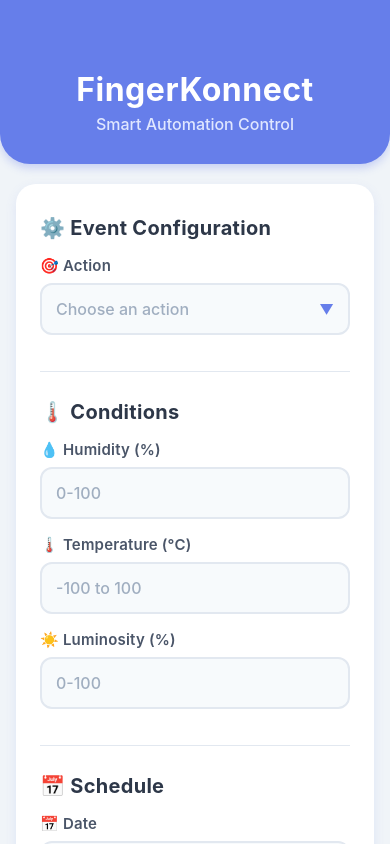
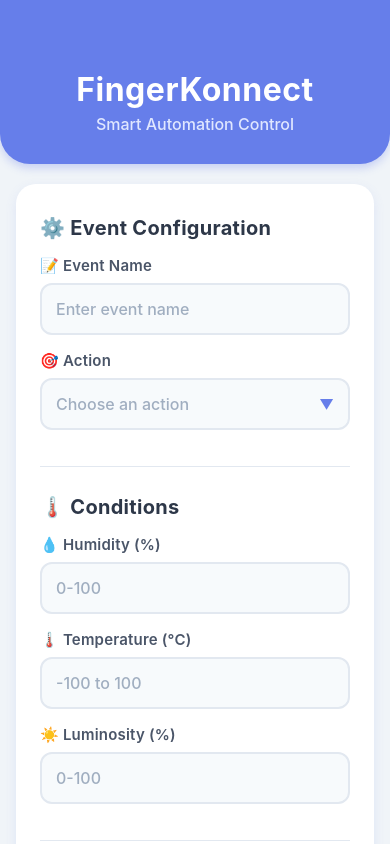
Before and after one commit to gatiengnv/ConnectedFinger, a React Native app: screen / in a window 390 px wide. Built offline with nearby package versions, Linux system fonts and the light colour scheme.

Commit message:
Add name to event

```diff
--- a/App.tsx
+++ b/App.tsx
@@ -35,6 +35,7 @@
 }
 
 interface Event {
+  name: string;
   action: string;
   condition: EventCondition;
   repeat: string;
@@ -51,6 +52,7 @@
 function AppContent() {
   const [fadeAnim] = useState(new Animated.Value(0));
 
+  const [name, setName] = useState('');
   const [action, setAction] = useState('');
   const [humidity, setHumidity] = useState('');
   const [temperature, setTemperature] = useState('');
@@ -106,7 +108,12 @@
       const savedEvents = await AsyncStorage.getItem('eventsData');
       if (savedEvents) {
         const data = JSON.parse(savedEvents);
-        setEvents(data.events || []);
+        // Add default names to events that don't have one (migration)
+        const migratedEvents = (data.events || []).map((event: Event, index: number) => ({
+          ...event,
+          name: event.name || `Event ${index + 1}`,
+        }));
+        setEvents(migratedEvents);
       }
     } catch (error) {
       console.error('Error loading events:', error);
@@ -166,6 +173,11 @@
   };
 
   const validateForm = (): boolean => {
+    if (!name.trim()) {
+      Alert.alert('Error', 'Please enter a name for the event.');
+      return false;
+    }
+
     if (!action) {
       Alert.alert('Error', 'Please select an action.');
       return false;
@@ -192,6 +204,7 @@
     }
 
     const event: Event = {
+      name: name.trim(),
       action: action,
       condition: {},
       repeat: repeatValue || 'one_time',
@@ -233,6 +246,7 @@
   const handleEditEvent = (index: number) => {
     const event = events[index];
     setEditingIndex(index);
+    setName(event.name || '');
     setAction(event.action);
     setHumidity(event.condition.humidity?.toString() || '');
     setTemperature(event.condition.temperature?.toString() || '');
@@ -273,6 +287,7 @@
   };
 
   const resetForm = () => {
+    setName('');
     setAction('');
     setHumidity('');
     setTemperature('');
@@ -401,6 +416,28 @@
 
         <Animated.View style={[styles.form, { opacity: fadeAnim }]}>
           <Text style={styles.sectionTitle}>⚙️ Event Configuration</Text>
+
+          <View style={styles.fieldWrapper}>
+            <View style={styles.fieldContainer}>
+              <Text style={styles.label}>📝 Event Name</Text>
+              {name && (
+                <TouchableOpacity
+                  style={styles.clearButton}
+                  onPress={() => setName('')}
+                  accessibilityState={{ disabled: false }}
+                >
+                  <Text style={styles.clearButtonText}>✕</Text>
+                </TouchableOpacity>
+              )}
+            </View>
+            <TextInput
+              style={styles.input}
+              value={name}
+              onChangeText={setName}
+              placeholder="Enter event name"
+              placeholderTextColor="#a0aec0"
+            />
+          </View>
 
           <View style={styles.fieldWrapper}>
             <View style={styles.fieldContainer}>
@@ -703,6 +740,7 @@
                     editingIndex === index && styles.eventItemEditing,
                   ]}
                 >
+                  <Text style={styles.eventName}>{event.name || 'Unnamed Event'}</Text>
                   <Text style={styles.eventAction}>Action: {event.action}</Text>
                   {conditions.length > 0 && (
                     <Text style={styles.eventConditions}>{conditions.join(', ')}</Text>
@@ -1114,6 +1152,13 @@
     shadowRadius: 6,
     elevation: 3,
   },
+  eventName: {
+    fontSize: 20,
+    fontWeight: '800',
+    color: '#667eea',
+    marginBottom: 8,
+    letterSpacing: 0.3,
+  },
   eventAction: {
     fontWeight: '700',
     fontSize: 17,
```
